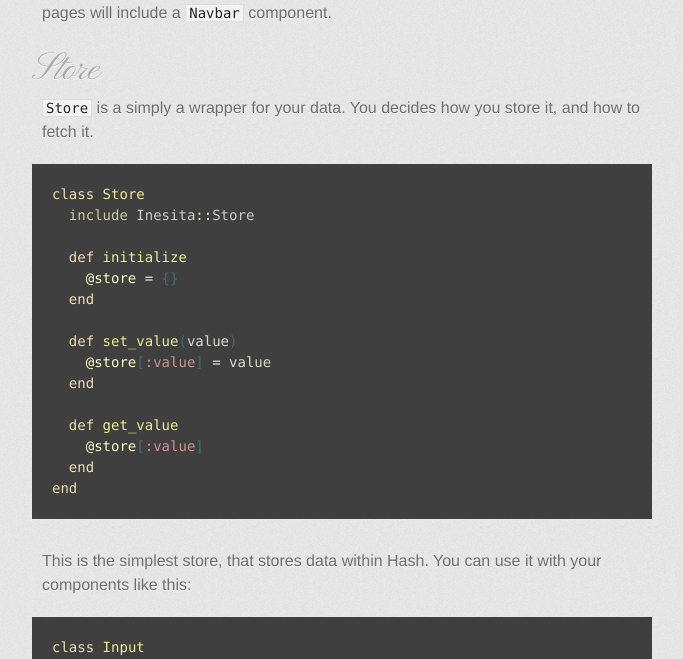
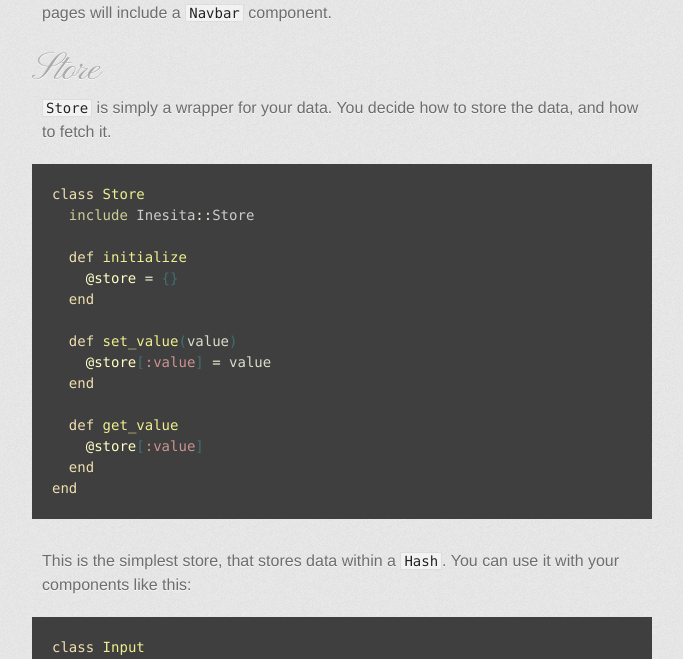
Before and after one commit to elia/inesita-rb.github.io, a Jekyll site: the page built from index.md, in a window 1280 px wide and 900 px high, scrolled down 5907 px. Shown: the part 161-820 px from the top of the window, without its empty margins (298-981 px from the left). Built offline with Jekyll 4.4.1, drawn with Linux system fonts in a browser that asks for light colours; Markdown is read by kramdown in place of the engine named in the settings.

Commit message:
Update store.md

````diff
--- a/_includes/store.md
+++ b/_includes/store.md
@@ -1,6 +1,6 @@
 ## Store
 
-`Store` is a simply a wrapper for your data. You decides how you store it, and how to fetch it.
+`Store` is simply a wrapper for your data. You decide how to store the data, and how to fetch it.
 
 ```ruby
 class Store
@@ -20,7 +20,7 @@ class Store
 end
 ```
 
-This is the simplest store, that stores data within Hash. You can use it with your components like this:
+This is the simplest store, that stores data within a `Hash`. You can use it with your components like this:
 
 ```ruby
 class Input
````
